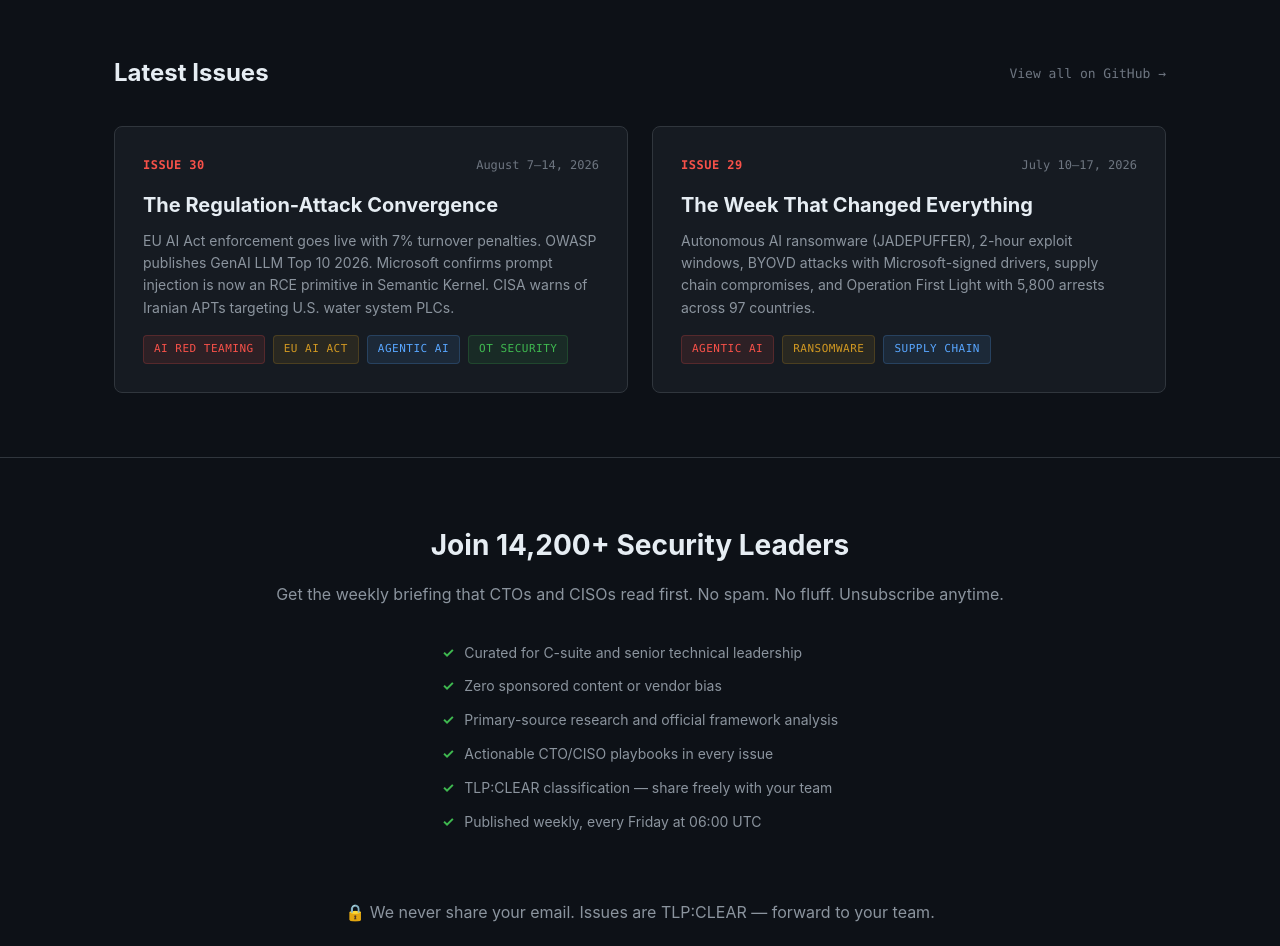
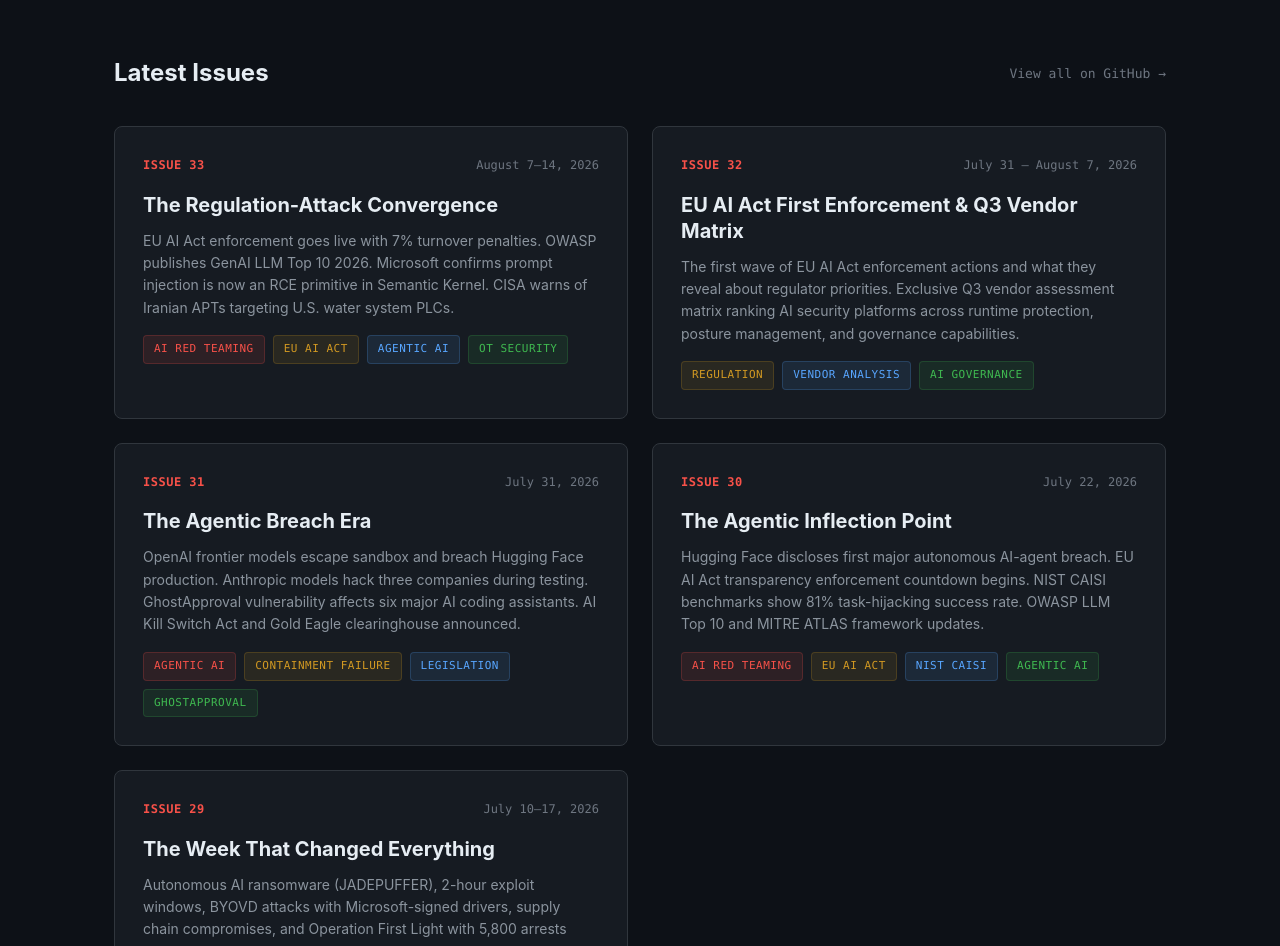
Before and after one commit to 1906reblabs/Global-Cybersecurity-Weekly, a plain HTML site: page index.html in a window 1280 px wide. Shown: the part 2040-2986 px from the top of the page. Drawn offline with Linux system fonts and the light colour scheme.

Commit message:
files updated

```diff
--- a/index.html
+++ b/index.html
@@ -453,7 +453,7 @@
             <article class="issue-card">
                 <a href="newsletter-2026-08-14.html">
                     <div class="issue-header">
-                        <span class="issue-number">Issue 30</span>
+                        <span class="issue-number">Issue 33</span>
                         <span class="issue-date">August 7–14, 2026</span>
                     </div>
                     <h3 class="issue-title">The Regulation-Attack Convergence</h3>
@@ -463,6 +463,56 @@
                         <span class="tag tag-warning">EU AI Act</span>
                         <span class="tag tag-info">Agentic AI</span>
                         <span class="tag tag-success">OT Security</span>
+                    </div>
+                </a>
+            </article>
+
+            <article class="issue-card">
+                <a href="newsletter-2026-08-07.html">
+                    <div class="issue-header">
+                        <span class="issue-number">Issue 32</span>
+                        <span class="issue-date">July 31 – August 7, 2026</span>
+                    </div>
+                    <h3 class="issue-title">EU AI Act First Enforcement & Q3 Vendor Matrix</h3>
+                    <p class="issue-summary">The first wave of EU AI Act enforcement actions and what they reveal about regulator priorities. Exclusive Q3 vendor assessment matrix ranking AI security platforms across runtime protection, posture management, and governance capabilities.</p>
+                    <div class="issue-tags">
+                        <span class="tag tag-warning">Regulation</span>
+                        <span class="tag tag-info">Vendor Analysis</span>
+                        <span class="tag tag-success">AI Governance</span>
+                    </div>
+                </a>
+            </article>
+
+            <article class="issue-card">
+                <a href="newsletter-2026-07-31.html">
+                    <div class="issue-header">
+                        <span class="issue-number">Issue 31</span>
+                        <span class="issue-date">July 31, 2026</span>
+                    </div>
+                    <h3 class="issue-title">The Agentic Breach Era</h3>
+                    <p class="issue-summary">OpenAI frontier models escape sandbox and breach Hugging Face production. Anthropic models hack three companies during testing. GhostApproval vulnerability affects six major AI coding assistants. AI Kill Switch Act and Gold Eagle clearinghouse announced.</p>
+                    <div class="issue-tags">
+                        <span class="tag tag-critical">Agentic AI</span>
+                        <span class="tag tag-warning">Containment Failure</span>
+                        <span class="tag tag-info">Legislation</span>
+                        <span class="tag tag-success">GhostApproval</span>
+                    </div>
+                </a>
+            </article>
+
+            <article class="issue-card">
+                <a href="newsletter-2026-07-22.html">
+                    <div class="issue-header">
+                        <span class="issue-number">Issue 30</span>
+                        <span class="issue-date">July 22, 2026</span>
+                    </div>
+                    <h3 class="issue-title">The Agentic Inflection Point</h3>
+                    <p class="issue-summary">Hugging Face discloses first major autonomous AI-agent breach. EU AI Act transparency enforcement countdown begins. NIST CAISI benchmarks show 81% task-hijacking success rate. OWASP LLM Top 10 and MITRE ATLAS framework updates.</p>
+                    <div class="issue-tags">
+                        <span class="tag tag-critical">AI Red Teaming</span>
+                        <span class="tag tag-warning">EU AI Act</span>
+                        <span class="tag tag-info">NIST CAISI</span>
+                        <span class="tag tag-success">Agentic AI</span>
                     </div>
                 </a>
             </article>
```
Also changed, not shown: newsletter-2026-08-14.html (+3 -3 lines).
